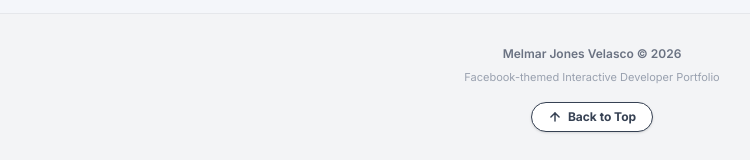
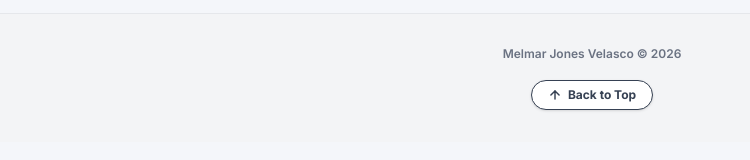
Before and after one commit to melmarj0nes23/melmar-portfolio, a React (Vite) app: page / in a window 1280 px wide. Shown: the part 1640-1800 px from the top of the page, without its empty margins (48-798 px from the left). Built offline with nearby package versions, Linux system fonts and the light colour scheme; no server answers; the database is empty.

Commit message:
refactor(footer): remove redundant description text

```diff
--- a/src/App.tsx
+++ b/src/App.tsx
@@ -952,7 +952,6 @@ export default function App() {
       {/* Visual Footer with Back to Top button */}
       <footer className="w-full bg-gray-100 border-t border-gray-200 py-8 px-4 mt-12 text-center text-xs text-gray-500 font-sans select-none flex flex-col items-center gap-2" id="portfolio-footer">
         <p className="font-semibold text-gray-650">Melmar Jones Velasco &copy; {new Date().getFullYear()}</p>
-        <p className="text-[11px] text-gray-400">Facebook-themed Interactive Developer Portfolio</p>
         <button
           onClick={scrollToTop}
           className="mt-2.5 flex items-center gap-1.5 px-4 py-1.5 bg-white hover:bg-gray-50 border border-gray-250 text-gray-700 font-bold text-xs rounded-full transition-all active:scale-95 shadow-sm cursor-pointer hover:shadow"
```
